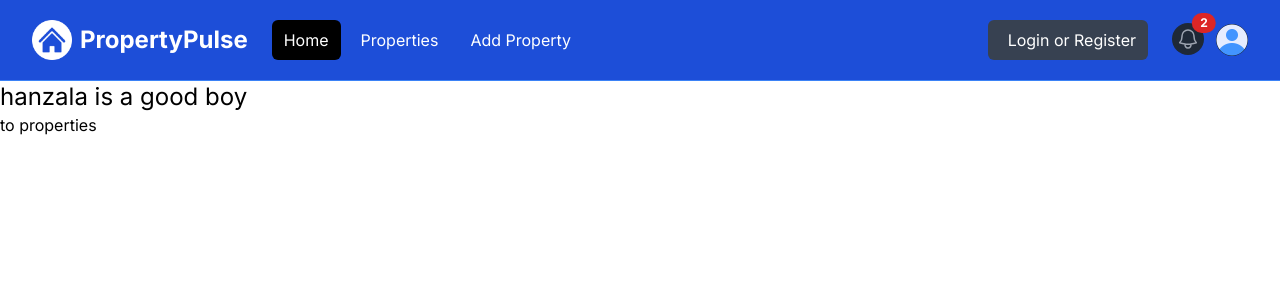
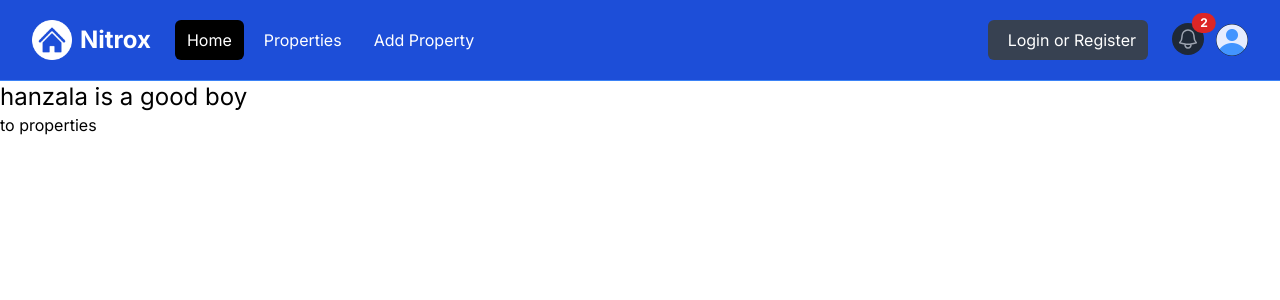
Before and after one commit to Doc-Hanzala/nitrox, a Next.js app: page / in a window 1280 px wide. Shown: the top 300 px of the page. Built offline with nearby package versions, Linux system fonts and the light colour scheme.

Commit message:
fixed a bug

```diff
--- a/components/Navbar.jsx
+++ b/components/Navbar.jsx
@@ -48,7 +48,7 @@ const Navbar = () => {
               />
 
               <span className="hidden md:block text-white text-2xl font-bold ml-2">
-                PropertyPulse
+                Nitrox
               </span>
             </a>
             {/* <!-- Desktop Menu Hidden below md screens --> */}
```
